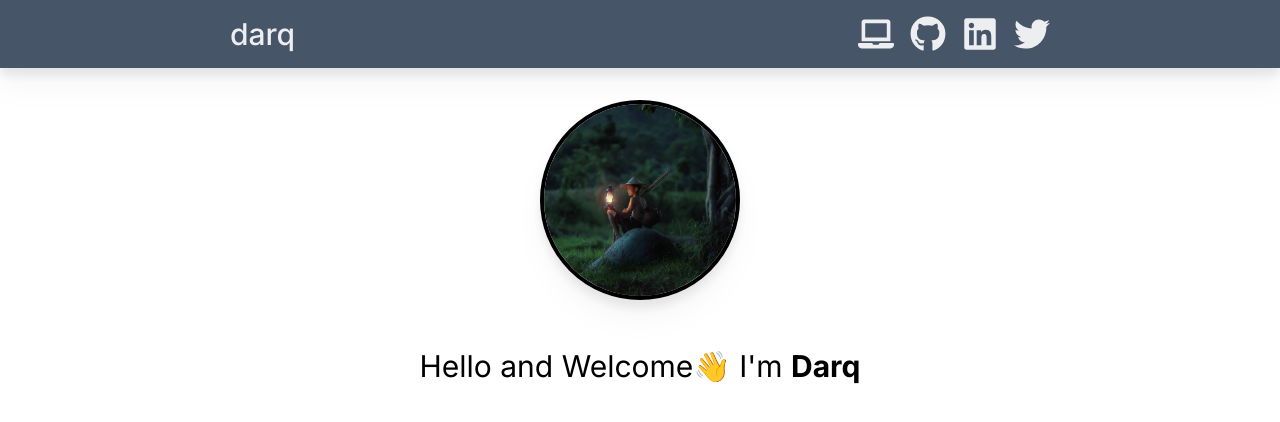
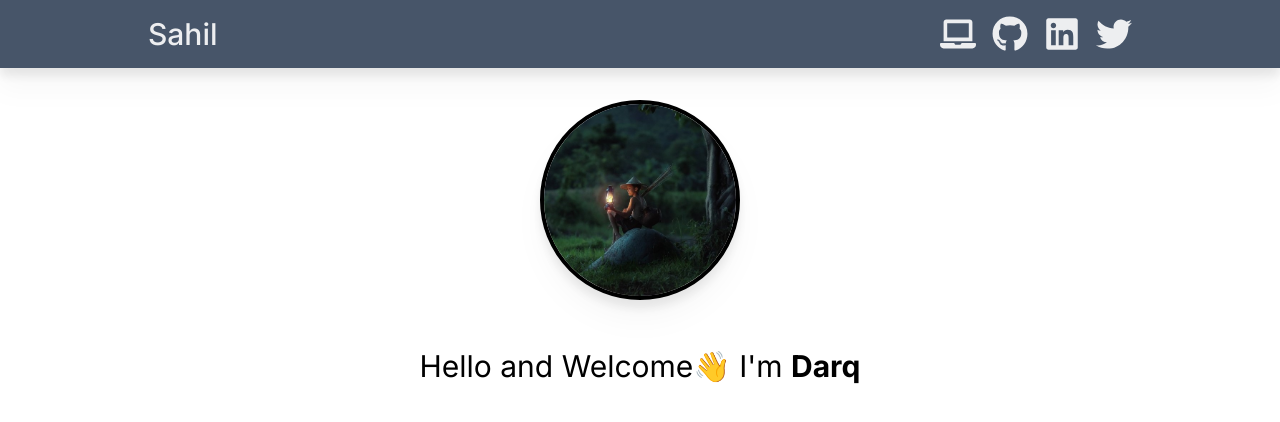
Before and after one commit to sahilsz/demo-portfolio, a Next.js app: page / in a window 1280 px wide. Shown: the top 422 px of the page. Built offline with nearby package versions, Linux system fonts and the light colour scheme.

Commit message:
Add Navbar

```diff
--- a/src/app/components/Navbar.tsx
+++ b/src/app/components/Navbar.tsx
@@ -11,13 +11,13 @@ import {
 export default function Navbar() {
   return (
     <nav className="bg-slate-600 p-4 sticky top-0 drop-shadow-xl z-10">
-      <div className="prose prose-xl mx-auto flex justify-between flex-col sm:flex-row">
+      <div className="prose prose-2xl  mx-auto flex justify-between flex-col sm:flex-row">
         <h1 className="text-3xl font-bold text-white grid place-content-center mb-2 md:mb-0">
           <Link
             className="text-white/90 no-underline hover:text-white"
             href="/"
           >
-            darq
+            Sahil
           </Link>
         </h1>
         <div className="flex flex-row justify-center sm:justify-evenly align-middle gap-4 text-white text-3xl lg:text-4xl">
```
